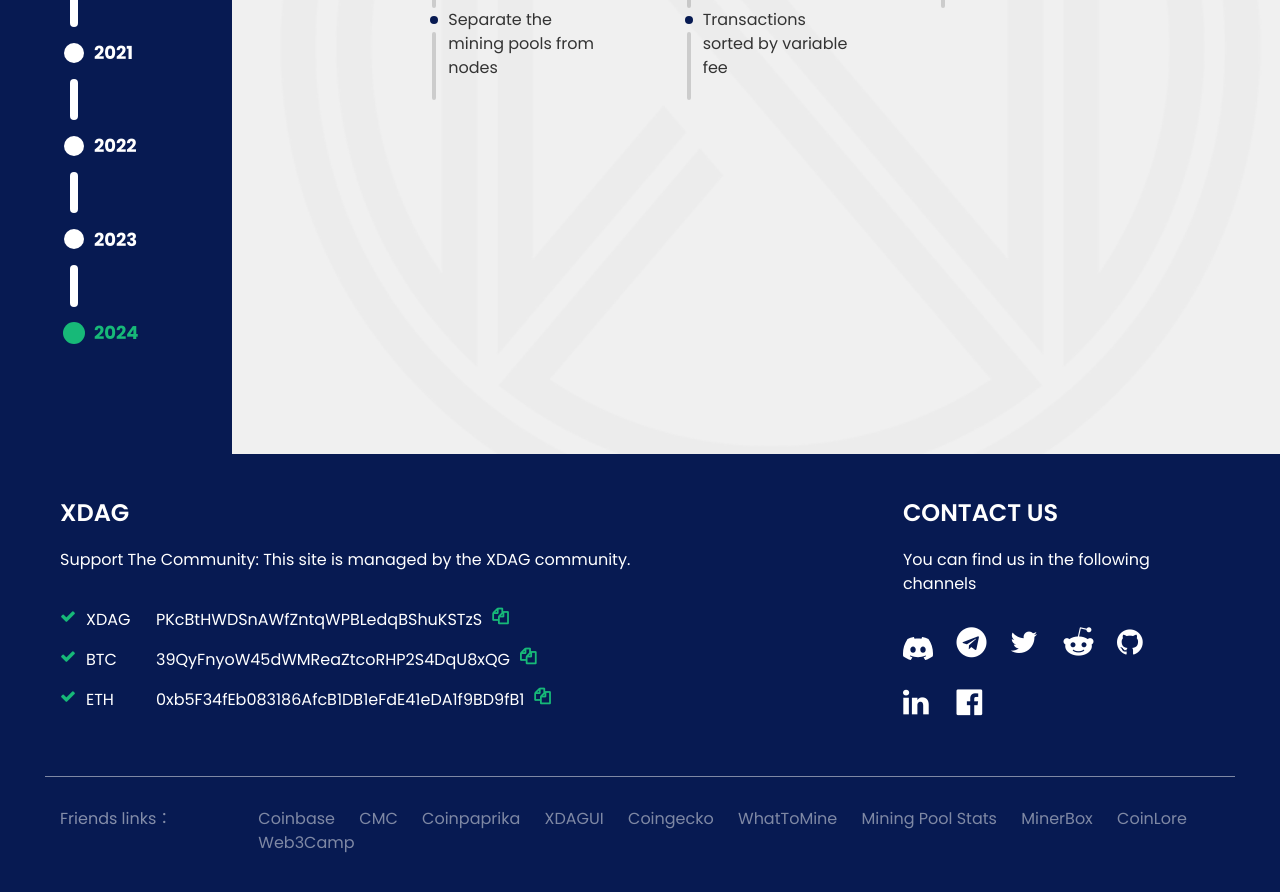
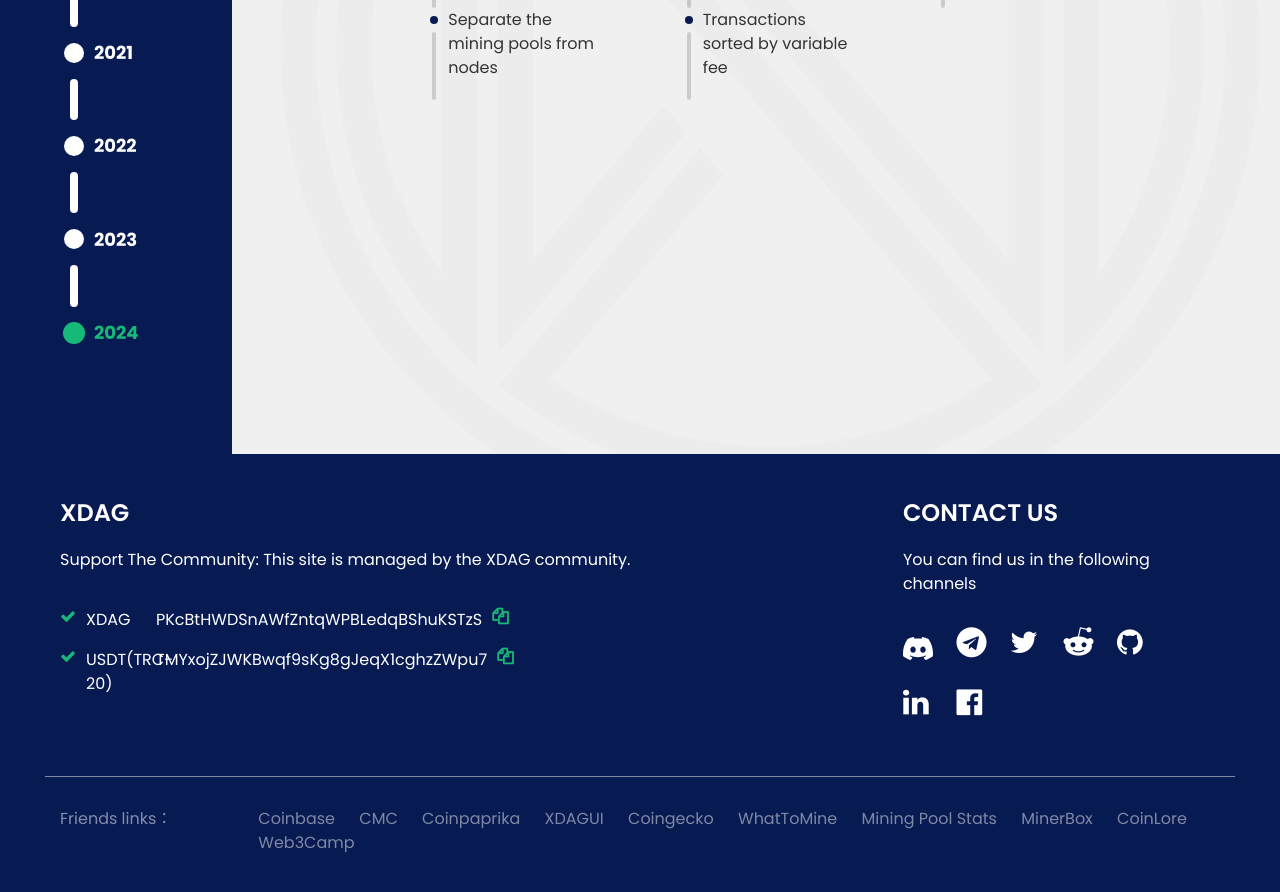
Before and after one commit to XDagger/XDagger.github.io, a Jekyll site: the page built from index.html, in a window 1280 px wide and 900 px high, scrolled down 2358 px. Shown: the top 892 px of the window. Built offline with Jekyll 4.4.1, drawn with Linux system fonts in a browser that asks for light colours; a script that is not in the unit is left out.

Commit message:
renew fundAddres

```diff
--- a/_includes/footer.html
+++ b/_includes/footer.html
@@ -75,20 +75,20 @@
                             <li>
                                 <p class="community_wallets__item">
                                     <i class="fa fa-check"></i>
-                                    <span class="community_wallets__currency">BTC</span>
-                                    <span class="community_wallets__address">39QyFnyoW45dWMReaZtcoRHP2S4DqU8xQG</span>
-                                    <i class="fa fa-copy" onclick="copyAddress('39QyFnyoW45dWMReaZtcoRHP2S4DqU8xQG')"  data-toggle="tooltip" data-placement="top" title="Address copied to Clipboard" data-trigger="click"></i>
+                                    <span class="community_wallets__currency">USDT(TRC-20)</span>
+                                    <span class="community_wallets__address">TMYxojZJWKBwqf9sKg8gJeqX1cghzZWpu7</span>
+                                    <i class="fa fa-copy" onclick="copyAddress('TMYxojZJWKBwqf9sKg8gJeqX1cghzZWpu7')"  data-toggle="tooltip" data-placement="top" title="Address copied to Clipboard" data-trigger="click"></i>
                                 </p>
                             </li>
 
-                            <li>
-                                <p class="community_wallets__item">
-                                    <i class="fa fa-check"></i>
-                                    <span class="community_wallets__currency">ETH</span>
-                                    <span class="community_wallets__address">0xb5F34fEb083186AfcB1DB1eFdE41eDA1f9BD9fB1</span>
-                                    <i class="fa fa-copy" onclick="copyAddress('0xb5F34fEb083186AfcB1DB1eFdE41eDA1f9BD9fB1')"  data-toggle="tooltip" data-placement="top" title="Address copied to Clipboard" data-trigger="click"></i>
-                                </p>
-                            </li>
+<!--                            <li>-->
+<!--                                <p class="community_wallets__item">-->
+<!--                                    <i class="fa fa-check"></i>-->
+<!--                                    <span class="community_wallets__currency">ETH</span>-->
+<!--                                    <span class="community_wallets__address">0xb5F34fEb083186AfcB1DB1eFdE41eDA1f9BD9fB1</span>-->
+<!--                                    <i class="fa fa-copy" onclick="copyAddress('0xb5F34fEb083186AfcB1DB1eFdE41eDA1f9BD9fB1')"  data-toggle="tooltip" data-placement="top" title="Address copied to Clipboard" data-trigger="click"></i>-->
+<!--                                </p>-->
+<!--                            </li>-->
 
                         </ul>
 
```
